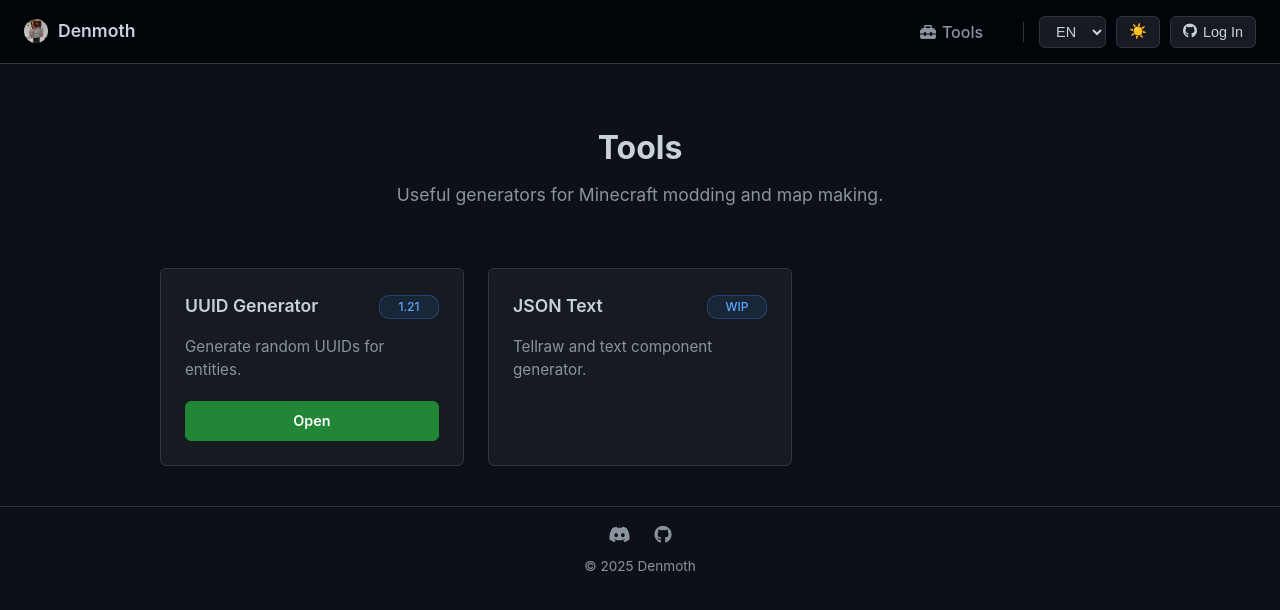
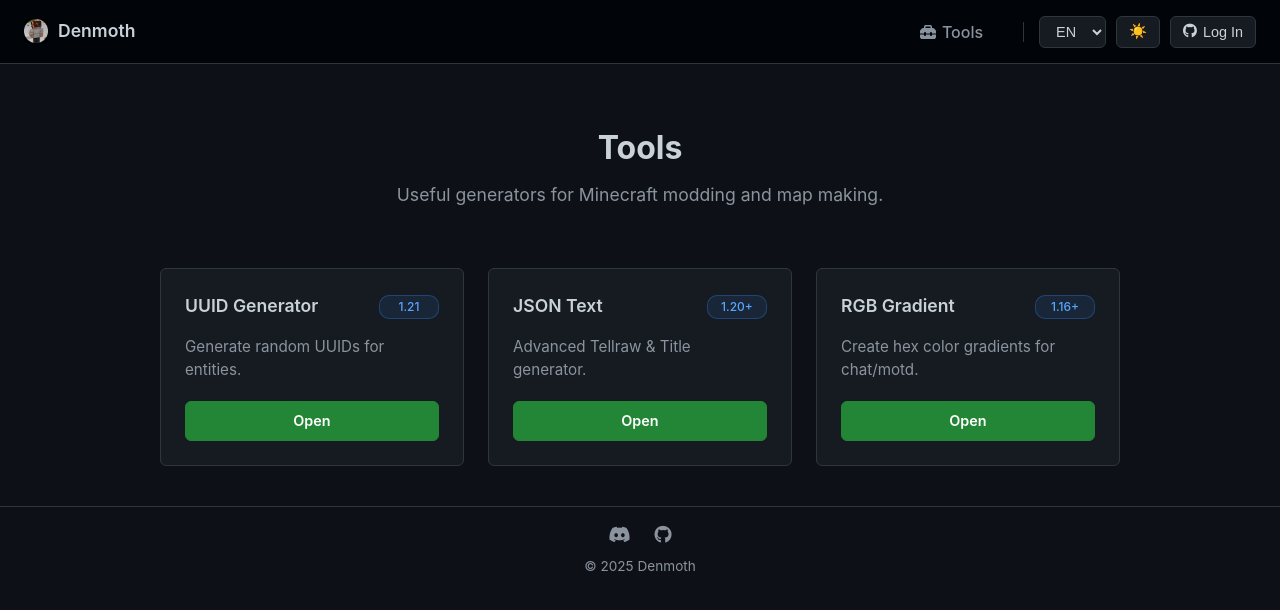
Before and after one commit to denmoth/Denmoth.github.io, a Jekyll site: the page built from tools/index.html, in a window 1280 px wide. Shown: the top 610 px of the page. Built offline with Jekyll 4.4.1, drawn with Linux system fonts in a browser that asks for light colours.

Commit message:
Update index.html

```diff
--- a/tools/index.html
+++ b/tools/index.html
@@ -24,13 +24,28 @@ permalink: /tools/
             </div>
         </a>
 
-        <div class="card" style="opacity:0.6;">
+        <a href="{{ '/tools/json-text/' | relative_url }}" class="card" style="text-decoration:none; color:inherit;">
             <div class="card-header">
                 <h3>JSON Text</h3>
-                <span class="badge">WIP</span>
+                <span class="badge">1.20+</span>
             </div>
-            <p class="lang-en">Tellraw and text component generator.</p>
-            <p class="lang-ru">Генератор Tellraw и текстовых компонентов.</p>
-        </div>
+            <p class="lang-en">Advanced Tellraw & Title generator.</p>
+            <p class="lang-ru">Продвинутый генератор Tellraw и Титулов.</p>
+            <div class="btn-group">
+                <span class="btn primary">Open</span>
+            </div>
+        </a>
+
+        <a href="{{ '/tools/gradient/' | relative_url }}" class="card" style="text-decoration:none; color:inherit;">
+            <div class="card-header">
+                <h3>RGB Gradient</h3>
+                <span class="badge">1.16+</span>
+            </div>
+            <p class="lang-en">Create hex color gradients for chat/motd.</p>
+            <p class="lang-ru">Генератор RGB градиентов для чата.</p>
+            <div class="btn-group">
+                <span class="btn primary">Open</span>
+            </div>
+        </a>
     </div>
 </div>
```
